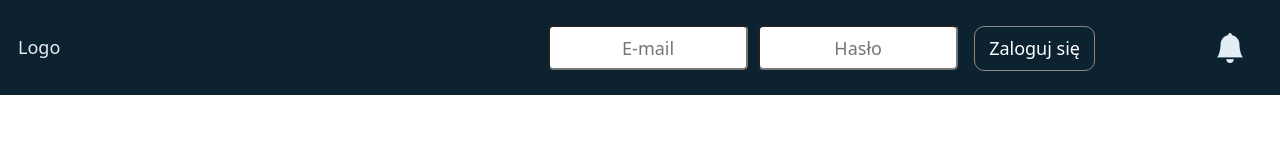
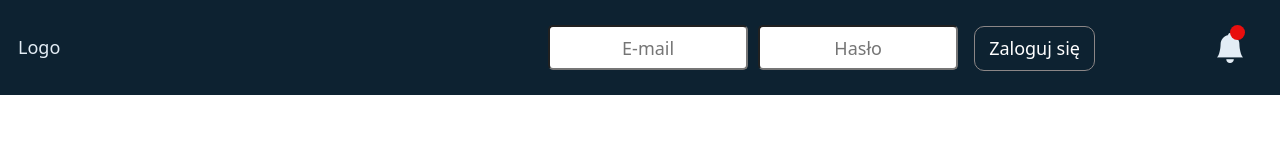
Before and after one commit to ALewandowska-sys/chatApp, a React (Create React App) app in the folder front/: page / in a window 1280 px wide. Shown: the top 160 px of the page. Built offline with nearby package versions, Linux system fonts and the light colour scheme.

Commit message:
Basic notification dot

```diff
--- a/front/src/components/friend_request/FriendRequest.tsx
+++ b/front/src/components/friend_request/FriendRequest.tsx
@@ -1,4 +1,4 @@
-import React from 'react';
+import React, { useEffect } from 'react';
 import './FriendRequest.scss';
 
 interface FriendRequestProps {
@@ -9,6 +9,7 @@ interface FriendRequestProps {
   onAccept: (username: string) => void;
   onReject: (username: string) => void;
   onClose: () => void;
+  onOpen: () => void;
 }
 
 const FriendRequest: React.FC<FriendRequestProps> = ({
@@ -16,7 +17,13 @@ const FriendRequest: React.FC<FriendRequestProps> = ({
   onAccept,
   onReject,
   onClose,
+  onOpen,
 }) => {
+
+  useEffect(() => {
+    onOpen();
+  }, []);
+
   return (
     <div className="friendRequestContainer">
       <button className="friendRequestContainer__close" onClick={onClose}>
--- a/front/src/components/navbar/Navbar.scss
+++ b/front/src/components/navbar/Navbar.scss
@@ -36,6 +36,7 @@ nav {
 }
 
 .navbar-friendsRequest {
+	position: relative;
 	background-color: inherit;
 	border-width: 0px;
 	margin: 0 20px;
@@ -51,6 +52,18 @@ nav {
 
 .navbar-friendsRequest:hover .bi-bell-fill::before {
 	color: #bac3ca;
+}
+
+.notificationDot {
+	position: absolute;
+	top: 0px;
+	right: 0px;
+
+	height: 15px;
+	width: 15px;
+	background-color: rgb(233, 14, 14);
+
+	border-radius: 50%;
 }
 
 @media (min-width: 500px) {
--- a/front/src/components/navbar/Navbar.tsx
+++ b/front/src/components/navbar/Navbar.tsx
@@ -10,14 +10,17 @@ export default function Navbar(): JSX.Element {
 
   const handleFriendsRequestClick = (): void => {
     setShowFriendsRequest(!showFriendsRequest);
-	console.log("show friends request")
-  };
+	  console.log("show friends request")
+  }
 
   const handleCloseFriendsRequest = (): void => {
     setShowFriendsRequest(false);
-	console.log("close friends request")
+	  console.log("close friends request")
+  }
 
-  };
+  const isAnyNotification = (): boolean => {
+    return showFriendsRequest;
+  }
 
   return (
     <nav>
@@ -25,16 +28,15 @@ export default function Navbar(): JSX.Element {
         Logo
       </Link>
 
+      <Login/>
 
-
-      <Login/>
-      <div>
-
-      </div>
       <button className="navbar-friendsRequest" onClick={handleFriendsRequestClick}>
         <i className="bi bi-bell-fill notificationBell"></i>
+        {
+          !isAnyNotification() &&
+          <div className="notificationDot"></div>
+        }
       </button>
-
 
       {showFriendsRequest && (
         <FriendsRequest
@@ -46,12 +48,11 @@ export default function Navbar(): JSX.Element {
           onAccept={(username) => {console.log(`added ${username}`)}}
           onReject={(username) => {console.log(`rejected ${username}`)}}
           onClose={handleCloseFriendsRequest}
+          onOpen={isAnyNotification}
         />
       )}
 
-
     </nav>
-
 
   );
 }
```
